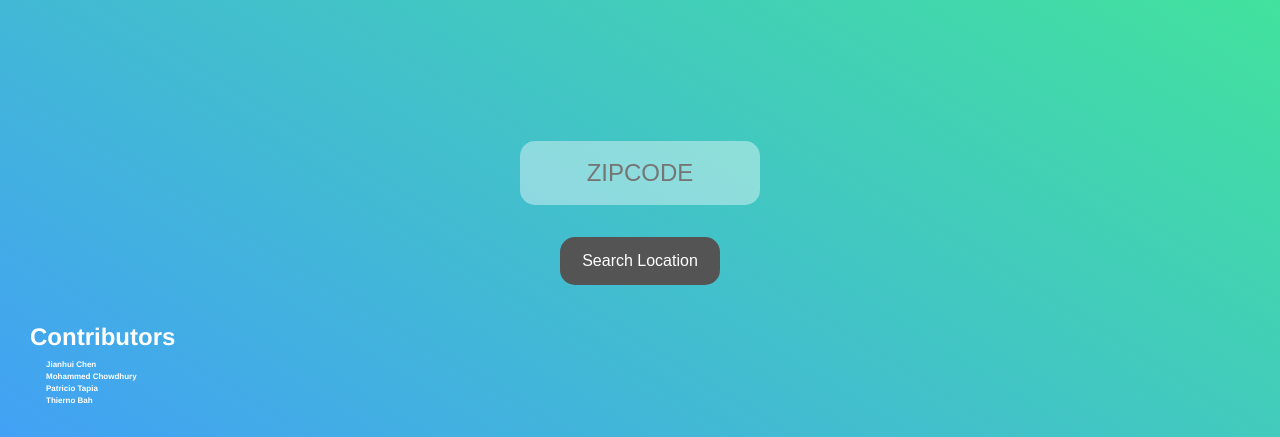
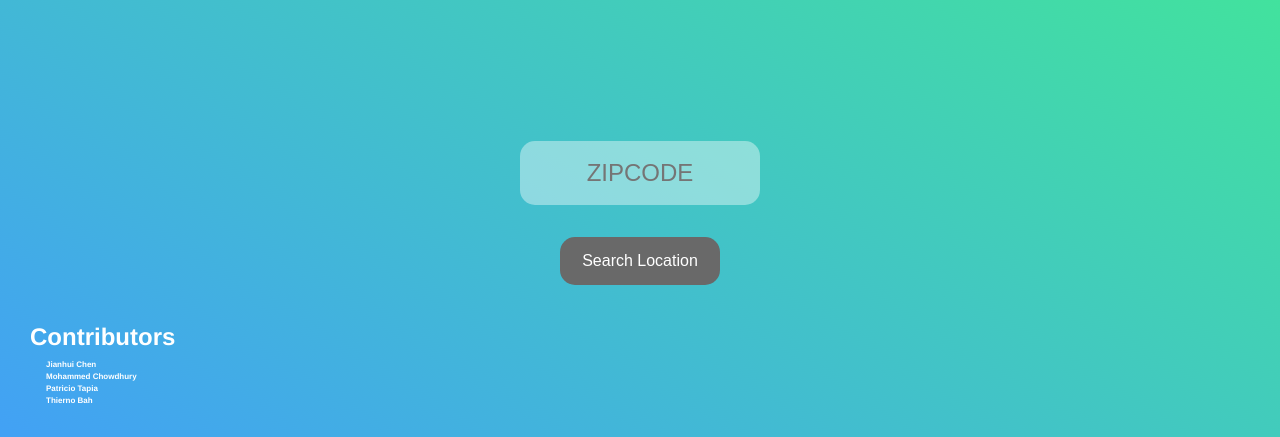
Before and after one commit to jchen1379/Weather-App, a plain HTML site: page index.html in a window 1280 px wide. In both pictures the pointer is over the button "Search Location". Shown: the part 363-800 px from the top of the page. Drawn offline with Linux system fonts and the light colour scheme; no server answers.

Commit message:
minor fix

```diff
--- a/style.css
+++ b/style.css
@@ -92,8 +92,13 @@ body{
 }
 
 .search-btn:active{
-	background-color: #1d1d1d;
+	background-color: black;
 	transform: scale(1.05);
+}
+
+.search-btn:hover{
+	background-color: dimgray;
+	transition: 1s;
 }
 
 .contributors{
```
